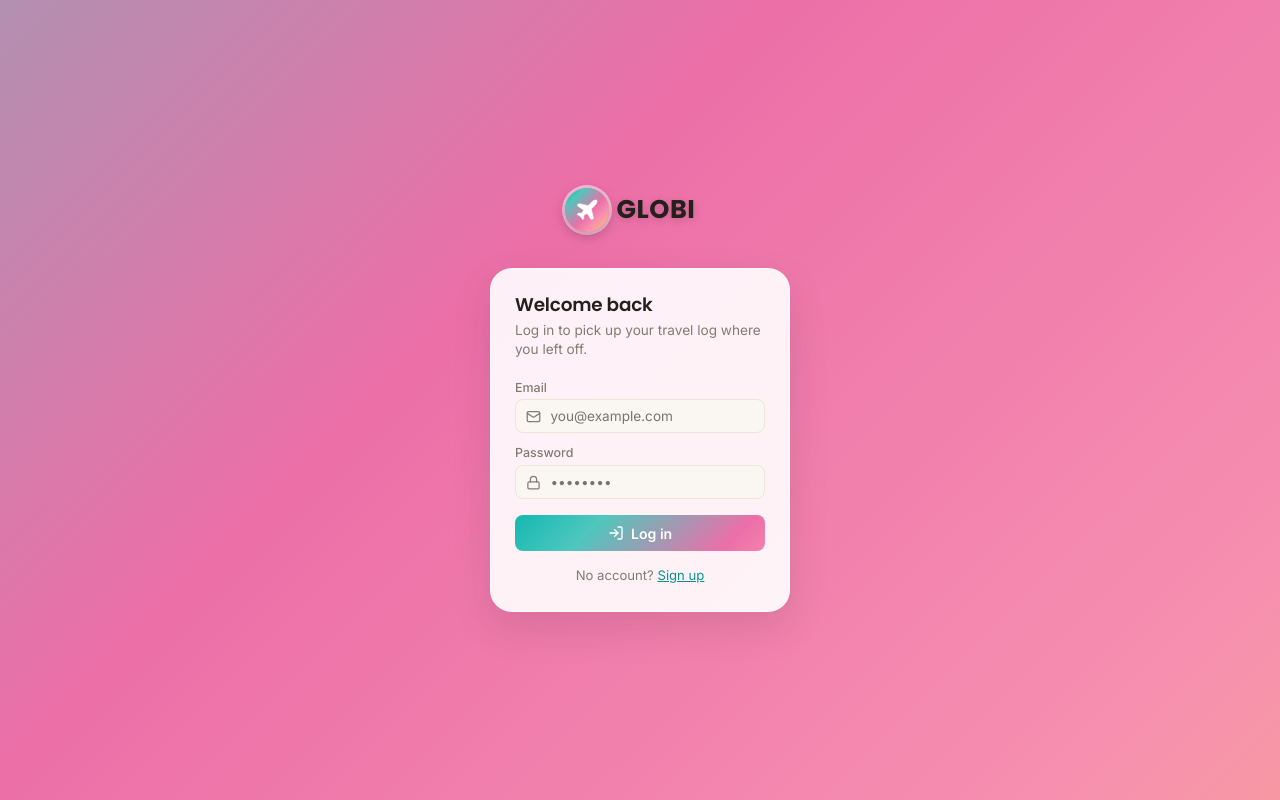
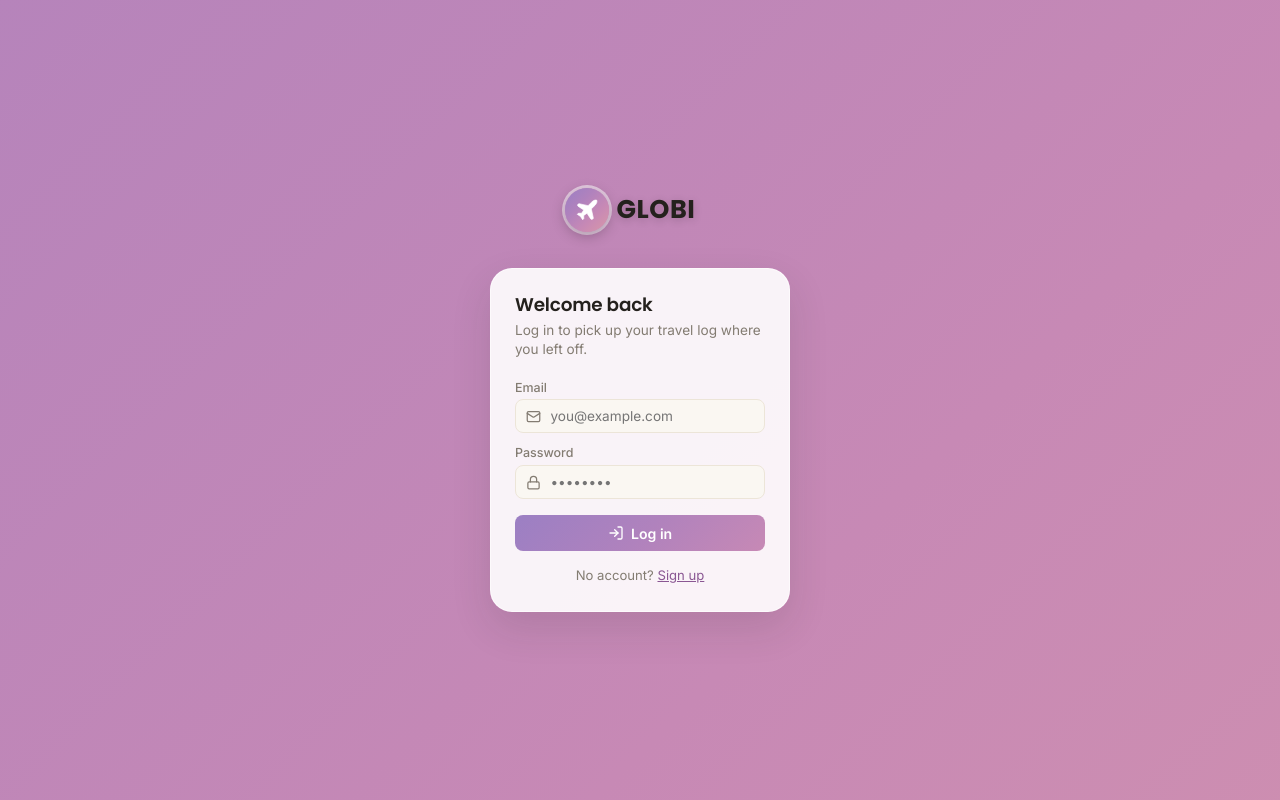
Before and after one commit to SophieAoi/travel-log-app, a React (Vite) app in the folder client/: page /login in a window 1280 px wide. Built offline with nearby package versions, Linux system fonts and the light colour scheme; no server answers.

Commit message:
Modfieid Client App.css to change button hover cover from app color to gray.

```diff
--- a/client/src/App.css
+++ b/client/src/App.css
@@ -24,14 +24,15 @@
   --color-text: #24211d;
   --color-muted: #837c72;
   --color-border: #ece5d8;
-  --color-accent: #0cb7b0;
-  --color-accent-dark: #0a938e;
-  --color-accent-soft: #e0f7f5;
-  --color-coral: #f2704a;
-  --color-coral-soft: #fdece5;
+  --color-neutral-hover: #e4e1dc;
+  --color-accent: #a870b0;
+  --color-accent-dark: #8a5793;
+  --color-accent-soft: #f3e9f5;
+  --color-coral: #c98fae;
+  --color-coral-soft: #f7ecf2;
   --color-error: #c8402f;
-  --gradient-vivid: linear-gradient(135deg, #0cb7b0 0%, #4fc7bd 22%, #ec6fa8 55%, #f68fb0 72%, #ffcb5c 100%);
-  --gradient-vivid-soft: linear-gradient(135deg, #e2faf7 0%, #e9f9f6 22%, #fdecf3 55%, #fef0f2 72%, #fff8e3 100%);
+  --gradient-vivid: linear-gradient(135deg, #9a7fc4 0%, #b082bd 35%, #c789b5 65%, #d998a8 100%);
+  --gradient-vivid-soft: linear-gradient(135deg, #eeeafa 0%, #f1e9f5 35%, #f6ebf1 65%, #faeeea 100%);
   --radius-sm: 8px;
   --radius-md: 14px;
   --radius-lg: 22px;
@@ -178,8 +179,8 @@ a {
 }
 
 .sidebar-link.active {
-  background: var(--gradient-vivid);
-  color: white;
+  background: var(--color-neutral-hover);
+  color: var(--color-text);
 }
 
 .sidebar-bottom {
```
